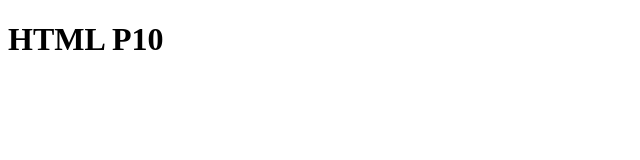
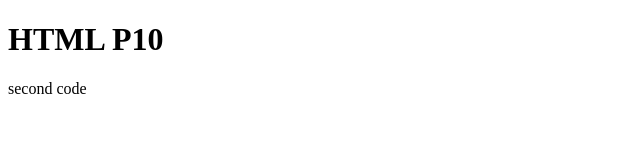
Before and after one commit to raeef1366/Test-P10, a plain HTML site: page public/index.html in a window 1280 px wide. Shown: the full height of the page, 0-640 px from the left. Drawn offline with Linux system fonts and the light colour scheme.

Commit message:
second html code

```diff
--- a/public/index.html
+++ b/public/index.html
@@ -8,5 +8,6 @@
 </head>
 <body>
 <h1>HTML P10</h1>
+<p>second code </p>
 </body>
 </html>
```
